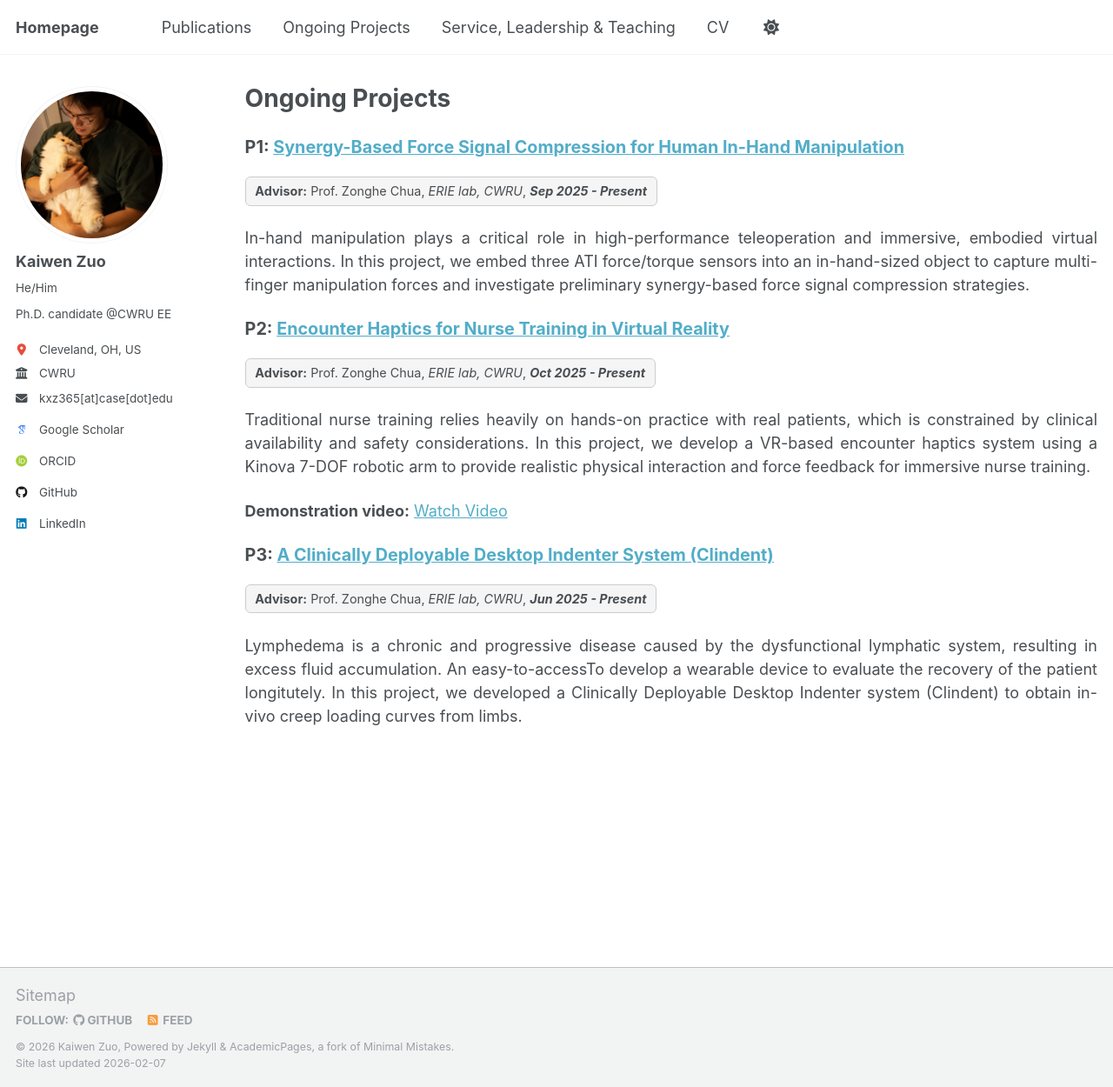
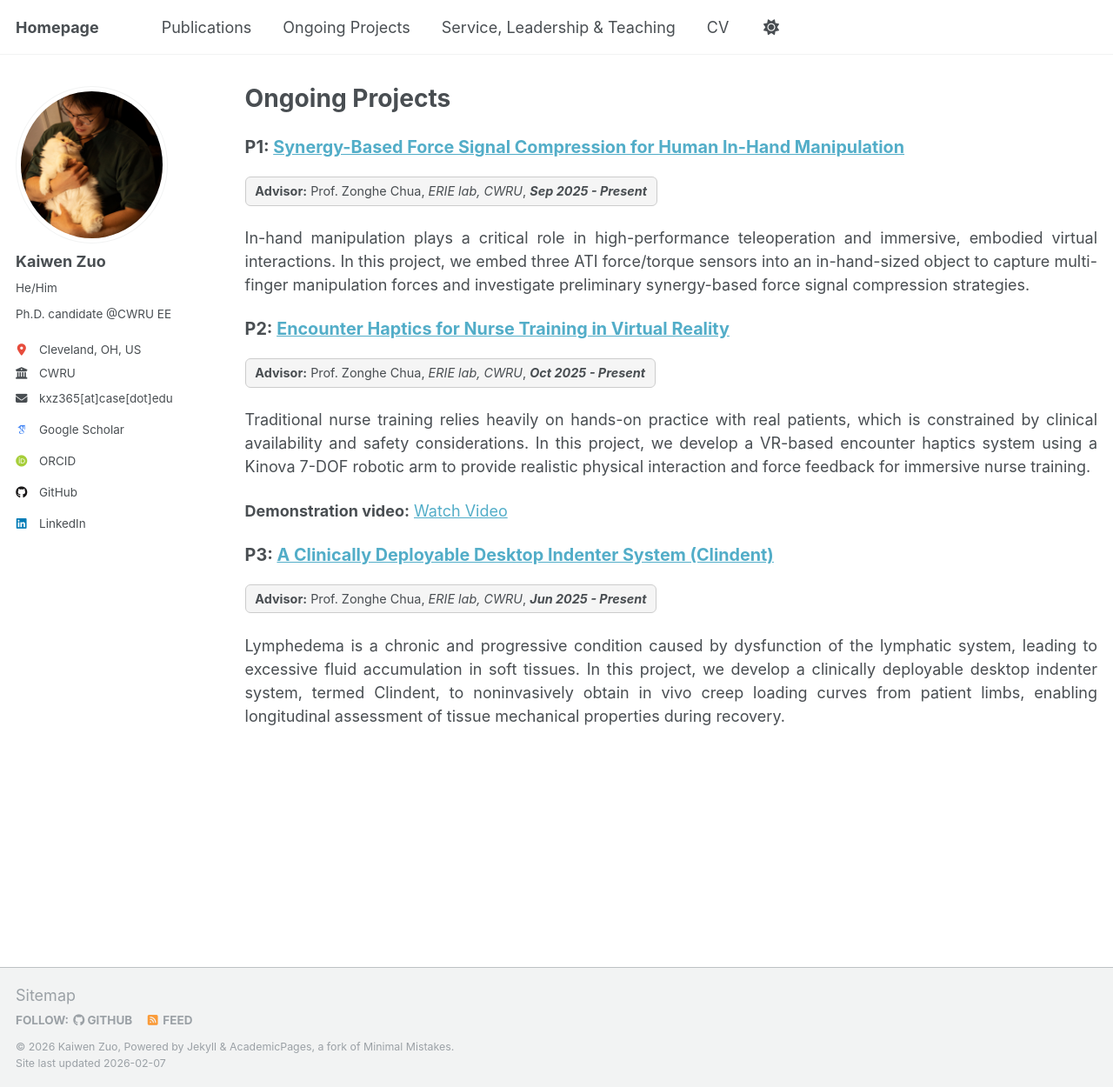
Before and after one commit to Cuberkk/Cuberkk.github.io, a Jekyll site: the page built from _pages/selected_projects.html, in a window 1280 px wide and 1250 px high. Shown: the whole window at 87% size. Built offline with Jekyll 4.4.1, drawn with Linux system fonts in a browser that asks for light colours; some web fonts are replaced; a script that is not in the unit is left out.

Commit message:
update tonometry

```diff
--- a/_selected_projects/Tonometry_clinident.md
+++ b/_selected_projects/Tonometry_clinident.md
@@ -2,7 +2,7 @@
 title: "A Clinically Deployable Desktop Indenter System (Clindent)"
 collection: selected_projects
 permalink: /selected_projects/tonometry
-excerpt: 'Lymphedema is a chronic and progressive disease caused by the dysfunctional lymphatic system, resulting in excess fluid accumulation. An easy-to-accessTo develop a wearable device to evaluate the recovery of the patient longitutely. In this project, we developed a Clinically Deployable Desktop Indenter system (Clindent) to obtain in-vivo creep loading curves from limbs.'
+excerpt: 'Lymphedema is a chronic and progressive condition caused by dysfunction of the lymphatic system, leading to excessive fluid accumulation in soft tissues. In this project, we develop a clinically deployable desktop indenter system, termed Clindent, to noninvasively obtain in vivo creep loading curves from patient limbs, enabling longitudinal assessment of tissue mechanical properties during recovery.'
 advisor: Prof. Zonghe Chua
 venue: ERIE lab, CWRU
 startdate: 2025-06-01
```
